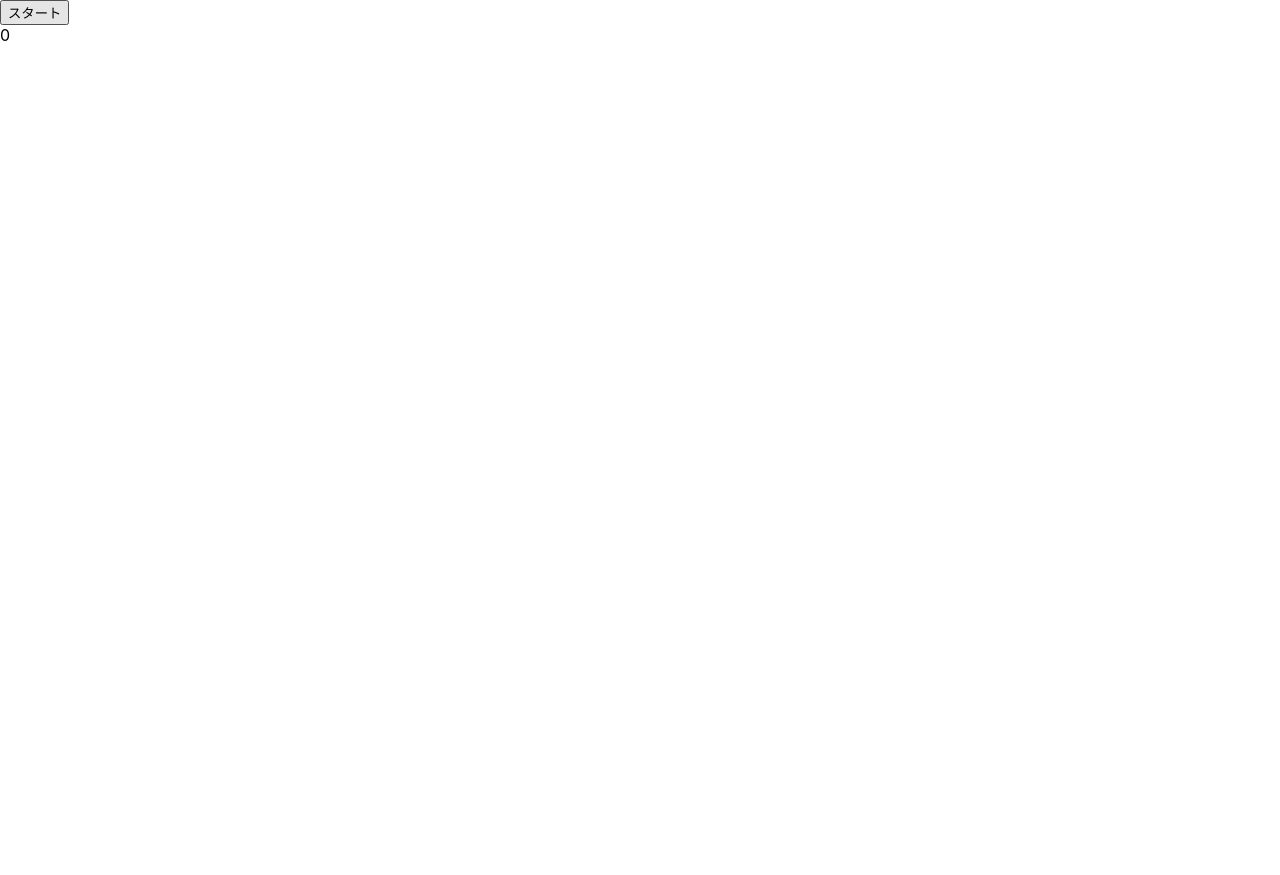
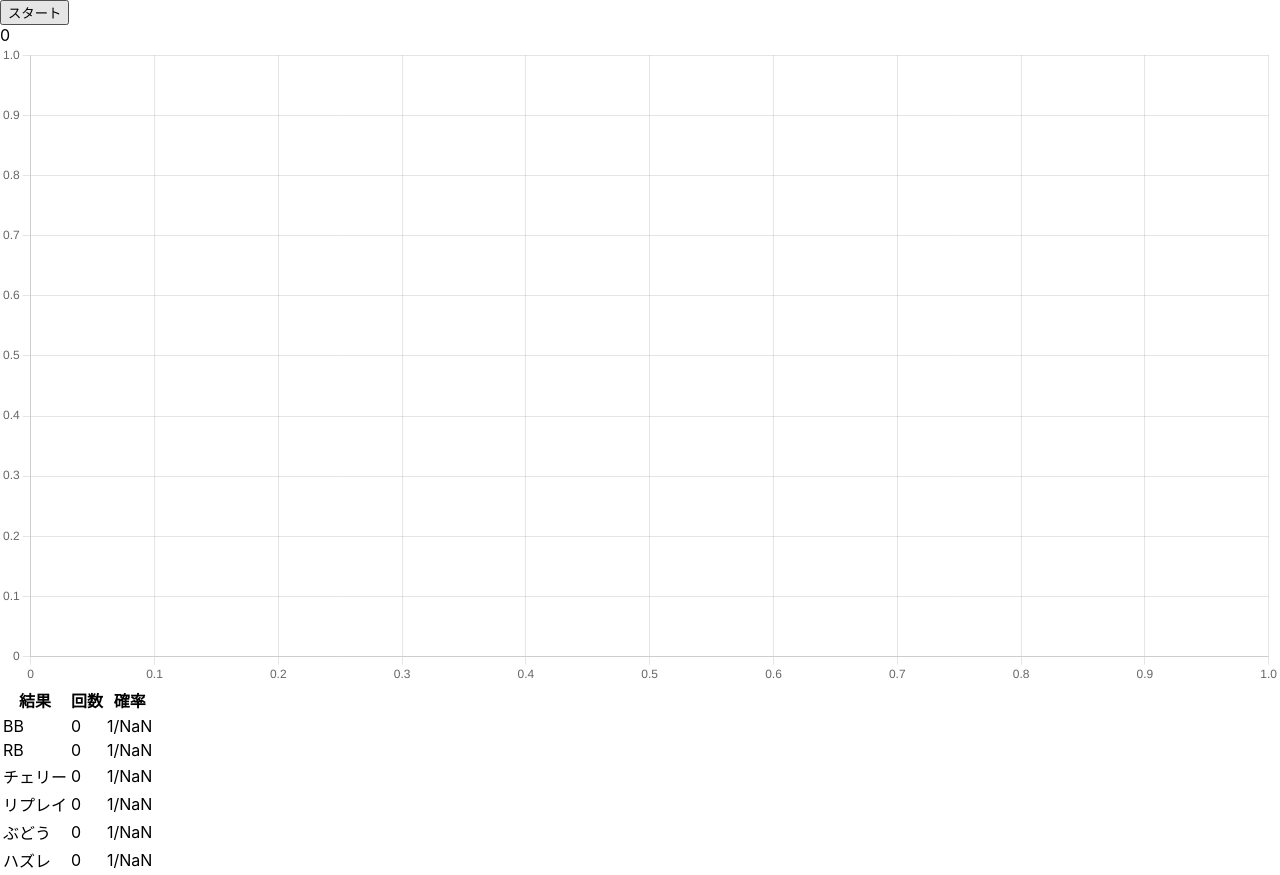
Before and after one commit to skikuchi7329/slot-simulator, a React (Create React App) app: page / in a window 1280 px wide. Before the commit the page ends 800 px from the top, so only its background shows below. Built offline with nearby package versions, Linux system fonts and the light colour scheme.

Commit message:
feat: Add graph and table

```diff
--- a/src/App.tsx
+++ b/src/App.tsx
@@ -1,36 +1,158 @@
-import React, {useState} from 'react';
-import logo from './logo.svg';
+import React, { useState } from 'react';
+import { Line } from 'react-chartjs-2';
 import './App.css';
+import { Chart, LineController, LinearScale, PointElement, LineElement } from 'chart.js';
+
+Chart.register(LineController, LinearScale, PointElement, LineElement);
+
+
+
 
 function App() {
-  let totalCoins = 0;
-    const random = () => {
-    const ransuu = Math.floor(Math.random() * 65536 + 1)
-      if (1 <= ransuu && 255 >= ransuu) {
-        totalCoins = totalCoins + 252;
-        //BB
-      } else if ( 256 <= ransuu && 511 >= ransuu ){
-        totalCoins = totalCoins + 96;
-        //RB
-      } else if ( 512 <= ransuu && 2592 >= ransuu){
-        totalCoins = totalCoins + 2;
-        //cherry
-      } else if ( 2593 <= ransuu && 11571 >= ransuu){
-        totalCoins = totalCoins + 3;
-        //replay
-      } else if ( 11572 <= ransuu && 22871 >= ransuu ) {
-        totalCoins = totalCoins + 8;
-        //budou
-      } else {
-        totalCoins = totalCoins + 0;
-        //hazure
+  const [totalCoins, setTotalCoins] = useState(0);
+  const [results, setResults] = useState<{x: number; y: number;}[]>([]);
+  const [bbCount, setBBCount] = useState(0);
+  const [rbCount, setRBCount] = useState(0);
+  const [cherryCount, setCherryCount] = useState(0);
+  const [replayCount, setReplayCount] = useState(0);
+  const [grapeCount, setGrapeCount] = useState(0);
+  const [missCount, setMissCount] = useState(0);
+
+  function fraction(numerator: number, denominator: number) {
+    const g = gcd(numerator, denominator);
+    numerator = numerator / g;
+    denominator = denominator / g;
+
+    if (numerator === 1) {
+      return `${numerator}/${denominator.toFixed(2)}`;
+    } else {
+      return `1/${(denominator / numerator).toFixed(2)}`;
+    }
+  }
+
+  function gcd(a: number, b: number): number {
+    if (!b) {
+      return a;
+    }
+    return gcd(b, a % b);
+  }
+
+
+  const random = () => {
+    setTotalCoins(0);
+    setResults([{x: 0, y: 0}]); //初期値をセット
+    setTotalCoins((currentCoins) => {
+      let bb = 0, rb = 0, cherry = 0, replay = 0, grape = 0, miss = 0;
+      let newCoins = currentCoins;
+      let newResults = [];
+      for(let i = 0; i < 8000; i++) {
+        newCoins -= 3;
+        const rondomNum = Math.floor(Math.random() * 65536 + 1);
+        if (1 <= rondomNum && 255 >= rondomNum) {
+          newCoins += 252; //BB
+          bb++;
+        } else if ( 256 <= rondomNum && 511 >= rondomNum ){
+          newCoins += 96; //RB
+          rb++;
+        } else if ( 512 <= rondomNum && 2592 >= rondomNum){
+          newCoins += 2; //チェリー
+          cherry++;
+        } else if ( 2593 <= rondomNum && 11571 >= rondomNum){
+          newCoins += 3; //リプレイ
+          replay++;
+        } else if ( 11572 <= rondomNum && 22871 >= rondomNum ) {
+          newCoins += 8; //ぶどう
+          grape++;
+        } else {
+          miss++;
+        }
+        newResults.push({x: i, y: newCoins});
       }
-      return totalCoins;
+      setResults(newResults);
+      setBBCount(bb);
+      setRBCount(rb);
+      setCherryCount(cherry);
+      setReplayCount(replay);
+      setGrapeCount(grape);
+      setMissCount(miss);
+      return newCoins;
+    });
+  }
+
+  const data = {
+    datasets: [
+      {
+        label: 'Coin Trend',
+        data: results,
+        fill: false,
+        backgroundColor: 'rgb(75, 192, 192)',
+        borderColor: 'rgba(75, 192, 192, 0.2)',
+      },
+    ],
+  };
+
+  const options = {
+    scales: {
+      x: {
+        type: 'linear' as const,
+        beginAtZero: true
+      },
+      y: {
+        type: 'linear' as const,
+        beginAtZero: true
+      }
     }
+  };
+
+  const totalCount = bbCount + rbCount + cherryCount + replayCount + grapeCount + missCount;
+
+
   return (
     <>
       <button onClick={random}>スタート</button>
       <div>{totalCoins}</div>
+      <Line data={data} options={options} />
+      <table>
+      <thead>
+        <tr>
+          <th>結果</th>
+          <th>回数</th>
+          <th>確率</th>
+        </tr>
+      </thead>
+      <tbody>
+        <tr>
+          <td>BB</td>
+          <td>{bbCount}</td>
+          <td>{fraction(bbCount, totalCount)}</td>
+        </tr>
+        <tr>
+          <td>RB</td>
+          <td>{rbCount}</td>
+          <td>{fraction(rbCount, totalCount)}</td>
+        </tr>
+        <tr>
+          <td>チェリー</td>
+          <td>{cherryCount}</td>
+          <td>{fraction(cherryCount, totalCount)}</td>
+        </tr>
+        <tr>
+          <td>リプレイ</td>
+          <td>{replayCount}</td>
+          <td>{fraction(replayCount, totalCount)}</td>
+        </tr>
+        <tr>
+          <td>ぶどう</td>
+          <td>{grapeCount}</td>
+          <td>{fraction(grapeCount, totalCount)}</td>
+        </tr>
+        <tr>
+          <td>ハズレ</td>
+          <td>{missCount}</td>
+          <td>{fraction(missCount, totalCount)}</td>
+        </tr>
+      </tbody>
+    </table>
     </>
   );
 }
```
